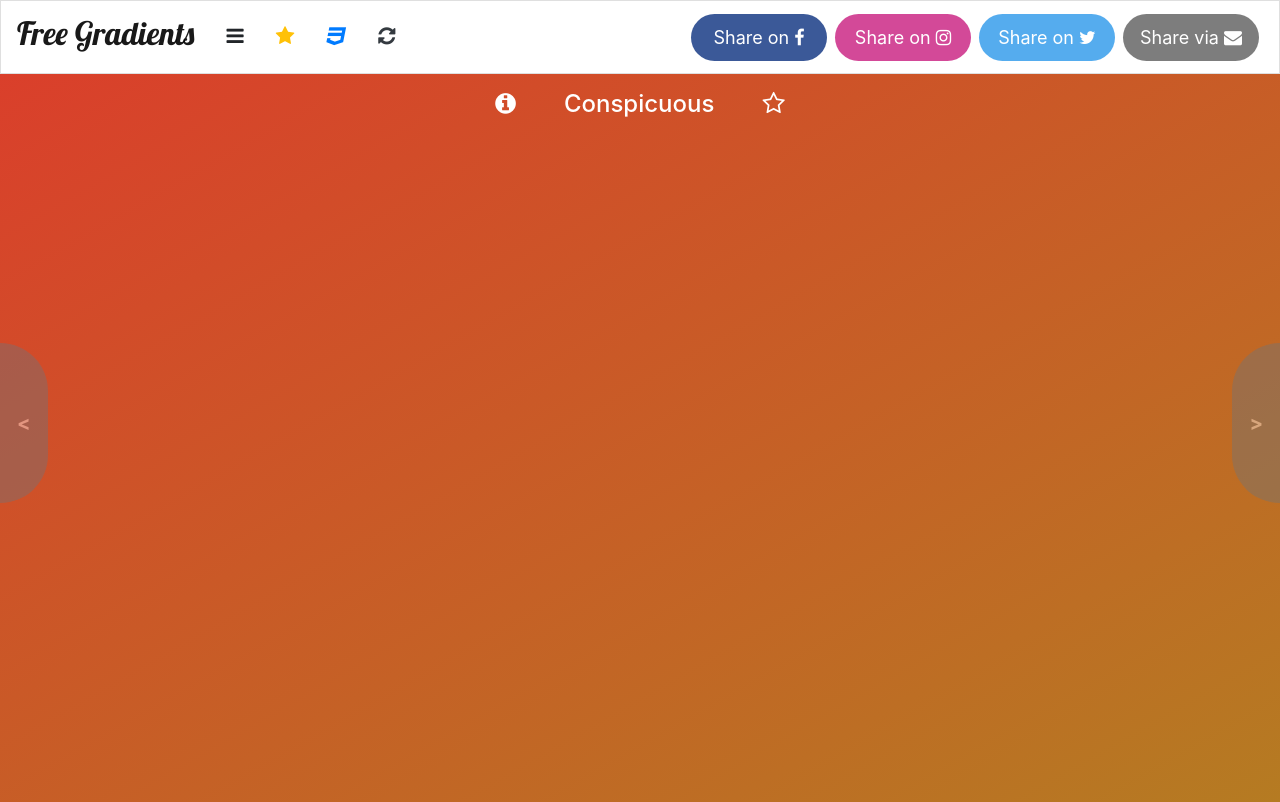
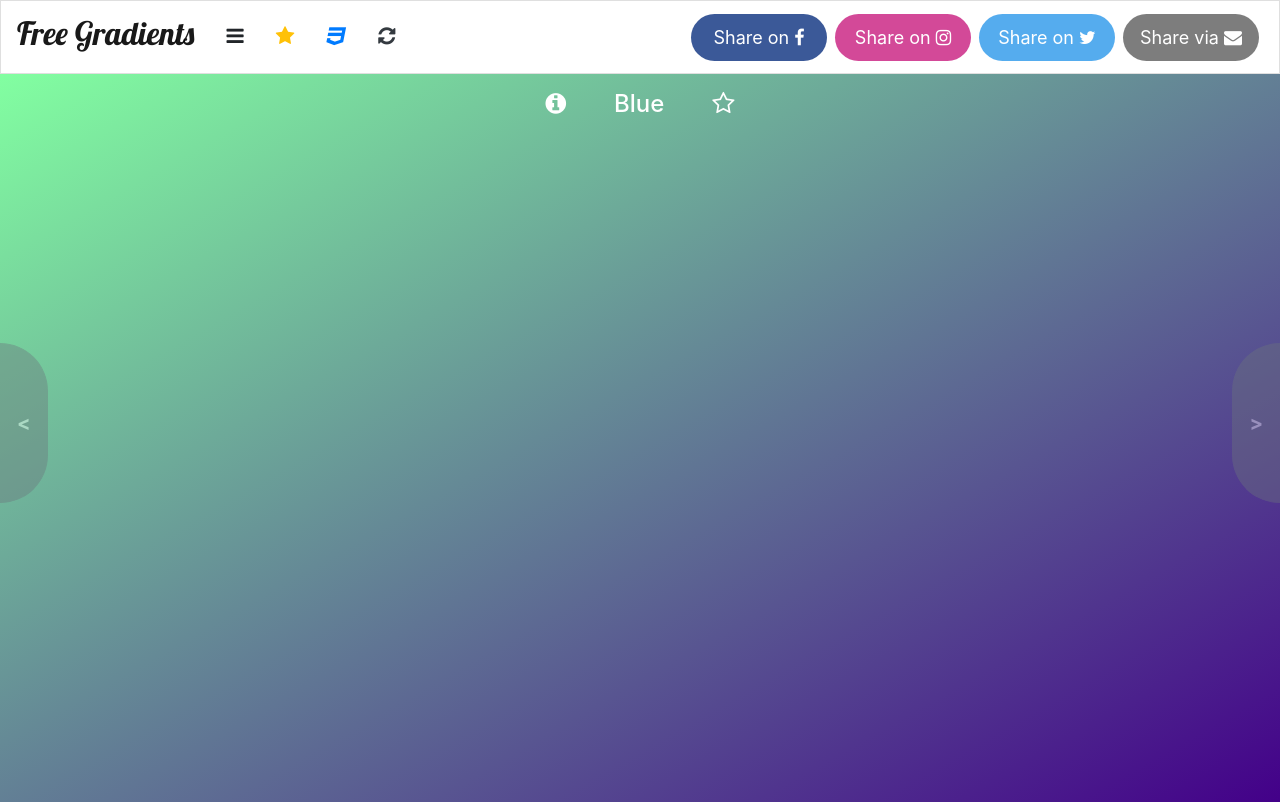
Before and after one commit to vsahinid/freegradients, a React (Create React App) app: page / in a window 1280 px wide. Built offline with nearby package versions, Linux system fonts and the light colour scheme.

Commit message:
not syre whats goung on

```diff
--- a/src/App.js
+++ b/src/App.js
@@ -2,8 +2,8 @@ import React, { Component } from "react";
 import "./App.css";
 import ColorPanel from "./components/ColorPanel/ColorPanel";
 import Navbar from "./components/Navbar/Navbar";
-import { COLORS } from "../src/Colors";
-const myColor = COLORS[2];
+import { BLUE } from "../src/Colors";
+const myColor = BLUE[0];
 
 class App extends Component {
   state = {
--- a/src/colors.js
+++ b/src/colors.js
@@ -1,3 +1,16 @@
+export const BLUE = [
+  {
+    id: 1,
+    name: "Blue",
+    color1: "#430089",
+    color2: "#82ffa1",
+    orientation1: "top",
+    orientation2: "left",
+    definition:
+      "Adjective. Indicative or subject to sudden or unpredictable change; erratic."
+  }
+];
+
 export const COLORS = [
   {
     id: 1,
```
